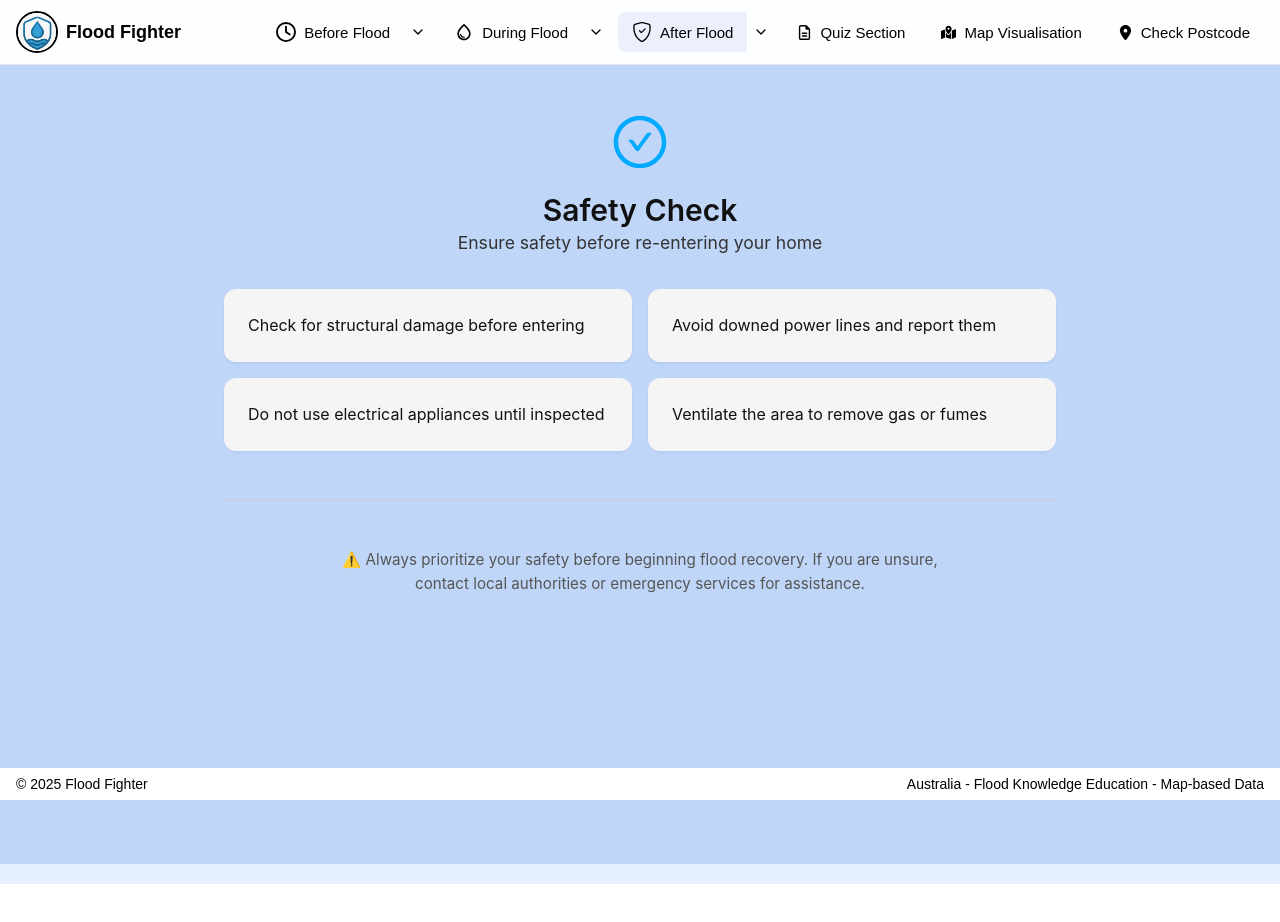
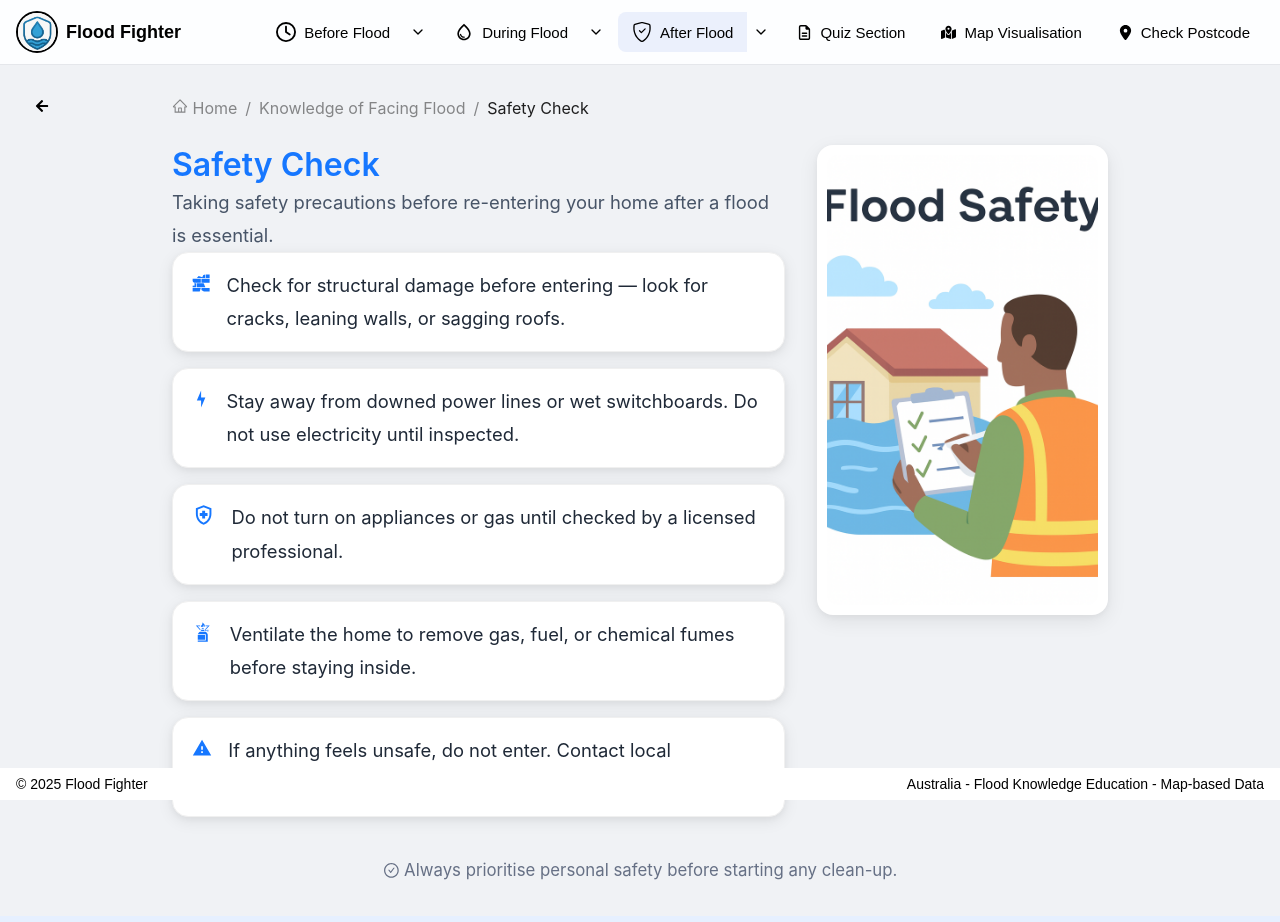
Before and after one commit to Airius2001/floodfighter, a Next.js app: page /after/safety-check in a window 1280 px wide. Shown: the top 922 px of the page. Before the commit the page ends 884 px from the top, so only its background shows below. Built offline with nearby package versions, Linux system fonts and the light colour scheme.

Commit message:
Update layout of  safety and clean page in after flood section.

```diff
--- a/app/after/safety-check/page.tsx
+++ b/app/after/safety-check/page.tsx
@@ -1,74 +1,204 @@
 "use client";
 
-import { Typography, Row, Col, Card, Divider } from "antd";
-import { AiOutlineCheckCircle } from "react-icons/ai";
+import { Typography, Button, Row, Col, Card, Breadcrumb } from "antd";
+import {
+  AiOutlineHome,
+  AiOutlineCheckCircle,
+} from "react-icons/ai";
+import {
+  MdOutlineHealthAndSafety,
+  MdOutlineWarning,
+} from "react-icons/md";
+import { FaArrowLeft, FaInfoCircle } from "react-icons/fa";
+import { GiElectric, GiGasStove, GiBrokenWall } from "react-icons/gi";
 
-const { Title, Paragraph } = Typography;
+const { Title, Paragraph, Text } = Typography;
 
 export default function SafetyCheck() {
+  const handleBack = () => {
+    window.history.back();
+  };
+
+  // Safety tips list
+  const bullets = [
+    {
+      icon: <GiBrokenWall size={28} color="#1677ff" />,
+      text:
+        "Check for structural damage before entering — look for cracks, leaning walls, or sagging roofs.",
+    },
+    {
+      icon: <GiElectric size={28} color="#1677ff" />,
+      text:
+        "Stay away from downed power lines or wet switchboards. Do not use electricity until inspected.",
+    },
+    {
+      icon: <MdOutlineHealthAndSafety size={28} color="#1677ff" />,
+      text:
+        "Do not turn on appliances or gas until checked by a licensed professional.",
+    },
+    {
+      icon: <GiGasStove size={28} color="#1677ff" />,
+      text:
+        "Ventilate the home to remove gas, fuel, or chemical fumes before staying inside.",
+    },
+    {
+      icon: <MdOutlineWarning size={28} color="#1677ff" />,
+      text:
+        "If anything feels unsafe, do not enter. Contact local authorities or emergency services.",
+    },
+  ];
+
   return (
     <div
       style={{
         minHeight: "100vh",
-        backgroundColor: "rgb(191, 214, 248)", // ✅ white background
-        color: "#111", // ✅ main text color black
-        padding: "3rem 1rem",
+        background: "rgb(240, 242, 245)",
+        padding: "32px 16px",
       }}
     >
+      {/* Back button */}
+      <Button
+          type="text"
+          icon={<FaArrowLeft />}
+          onClick={handleBack}
+          style={{
+            position: "absolute",
+            top: 90,
+            left: 26,
+            color: "#000000",
+            zIndex: 10,
+          }}
+          aria-label="Go back"
+        />
+
       <Row justify="center">
-        <Col xs={24} md={20} lg={16}>
-          {/* Header */}
-          <div style={{ textAlign: "center", marginBottom: "2rem" }}>
-            <AiOutlineCheckCircle size={60} color="#0af" />
-            <Title level={2} style={{ color: "#111", marginTop: "1rem" }}>
-              Safety Check
-            </Title>
-            <Paragraph style={{ color: "#333", fontSize: "1.1rem" }}>
-              Ensure safety before re-entering your home
-            </Paragraph>
-          </div>
+        <Col xs={24} lg={20} xl={18}>
+          {/* ===== Breadcrumb Navigation ===== */}
+          <Breadcrumb
+            items={[
+              {
+                href: "/",
+                title: (
+                  <>
+                    <AiOutlineHome /> Home
+                  </>
+                ),
+              },
+              {
+                href: "/knowledge",
+                title: "Knowledge of Facing Flood",
+              },
+              {
+                title: "Safety Check",
+              },
+            ]}
+            style={{
+              marginBottom: 24,
+              fontSize: "1rem",
+            }}
+          />
 
-          {/* Content Cards */}
-          <Row gutter={[16, 16]}>
-            {[
-              "Check for structural damage before entering",
-              "Avoid downed power lines and report them",
-              "Do not use electrical appliances until inspected",
-              "Ventilate the area to remove gas or fumes",
-            ].map((tip, index) => (
-              <Col xs={24} sm={12} key={index}>
-                <Card
-                  bordered={false}
+          {/* ===== Top Layout: left content + right image ===== */}
+          <Row gutter={[32, 32]} align="top">
+            {/* Left column: all text + cards */}
+            <Col xs={24} md={14} lg={16}>
+              <Title level={2} style={{ color: "#1677ff", fontSize: "2rem", marginBottom: 32, }}>
+                Safety Check
+              </Title>
+              <Paragraph
+                style={{
+                  marginBottom: 80,
+                  color: "#475467",
+                  fontSize: "1.15rem",
+                  lineHeight: 1.8,
+                }}
+              >
+                Taking safety precautions before re-entering your home after a
+                flood is essential.
+              </Paragraph>
+
+              {/* Stack all safety tip cards vertically */}
+              <div style={{ display: "flex", flexDirection: "column", gap: 16 }}>
+                {bullets.map((b, i) => (
+                  <Card
+                    key={i}
+                    style={{
+                      background: "#fff",
+                      borderRadius: 16,
+                      boxShadow:
+                        "0 4px 16px rgba(0,0,0,0.08), 0 2px 6px rgba(0,0,0,0.04)",
+                      padding: "1rem 1.2rem",
+                    }}
+                    styles={{
+                      body: { padding: 0 },
+                    }}
+                  >
+                    <div
+                      style={{
+                        display: "flex",
+                        alignItems: "flex-start",
+                        gap: 16,
+                      }}
+                    >
+                      {b.icon}
+                      <Text
+                        style={{
+                          fontSize: "1.15rem",
+                          lineHeight: 1.8,
+                          color: "#1F2937",
+                        }}
+                      >
+                        {b.text}
+                      </Text>
+                    </div>
+                  </Card>
+                ))}
+              </div>
+            </Col>
+
+            {/* Right column: image */}
+            <Col xs={24} md={10} lg={8}>
+              <div
+                style={{
+                  background: "#fff",
+                  borderRadius: 16,
+                  boxShadow:
+                    "0 6px 20px rgba(0,0,0,0.08), 0 2px 6px rgba(0,0,0,0.04)",
+                  padding: 10,
+                  position: "sticky",
+                  top: 100, // keeps image visible when scrolling
+                }}
+              >
+                <img
+                  src="/images/safety.png"
+                  alt="Safety Check"
                   style={{
-                    background: "#f5f5f5", // ✅ light card background
-                    color: "#111",
+                    width: "100%",
+                    height: 450,
+                    objectFit: "cover",
                     borderRadius: 12,
-                    height: "100%",
+                    display: "block",
                   }}
-                >
-                  <Paragraph style={{ color: "#111", fontSize: "1rem" }}>
-                    {tip}
-                  </Paragraph>
-                </Card>
-              </Col>
-            ))}
+                  onError={(e) => {
+                    (e.currentTarget as HTMLImageElement).src =
+                      "/images/placeholder-16x9.jpg";
+                  }}
+                />
+              </div>
+            </Col>
           </Row>
 
-          <Divider style={{ borderColor: "#ccc", margin: "3rem 0" }} />
-
-          {/* Footer Info */}
+          {/* ===== Footer Note ===== */}
           <Paragraph
             style={{
               textAlign: "center",
-              color: "#555",
-              fontSize: "0.95rem",
-              maxWidth: 600,
-              margin: "0 auto",
+              color: "#667085",
+              marginTop: 40,
+              fontSize: "1.05rem",
             }}
           >
-            ⚠️ Always prioritize your safety before beginning flood recovery. If
-            you are unsure, contact local authorities or emergency services for
-            assistance.
+            <AiOutlineCheckCircle style={{ verticalAlign: -3 }} /> Always
+            prioritise personal safety before starting any clean-up.
           </Paragraph>
         </Col>
       </Row>
```
Also changed, not shown: app/after/clean-disinfection/page.tsx (+160 -68 lines), public/images/clean.png (added), public/images/safety.png (added).
